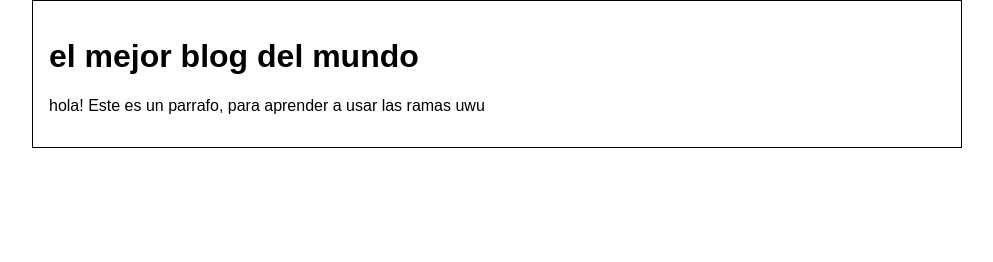
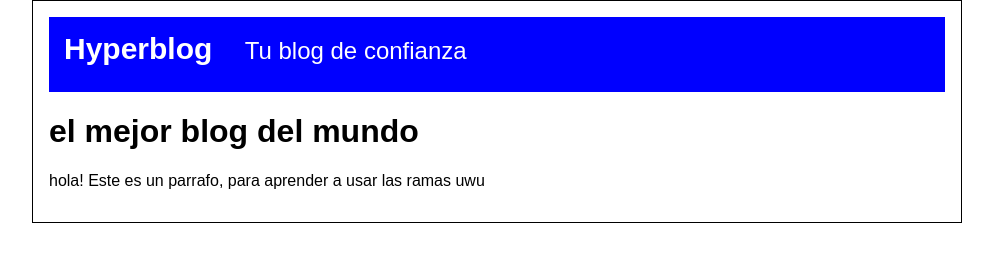
Before and after one commit to wildchamo/hyperblog, a plain HTML site: page index.html in a window 1280 px wide. Shown: the whole page, without its empty margins (143-1136 px from the left). Drawn offline with Linux system fonts and the light colour scheme.

Commit message:
finalizada la cabecera con diseño azul

```diff
--- a/index.html
+++ b/index.html
@@ -9,7 +9,8 @@
 <body>
     <div class="container">
         <header class="cabecera">
-
+                Hyperblog
+                <span class="tagline">Tu blog de confianza</span>
         </header>
         <div class="post">
             <h1>el mejor blog del mundo</h1>
--- a/style.css
+++ b/style.css
@@ -19,4 +19,13 @@ body{
     box-shadow: 0px 2px 50px 0px rgba(0,0,0,0,75);
     color: white;
     font-weight: bold;
+    margin: 0;
+    padding: 0.5em;
+    height: 45px;
+    font-size: 30px;
 }
+.cabecera .tagline{
+    padding: 0 0 0 1em;
+    font-weight: normal;
+    font-size: 0.8em;
+}
```
